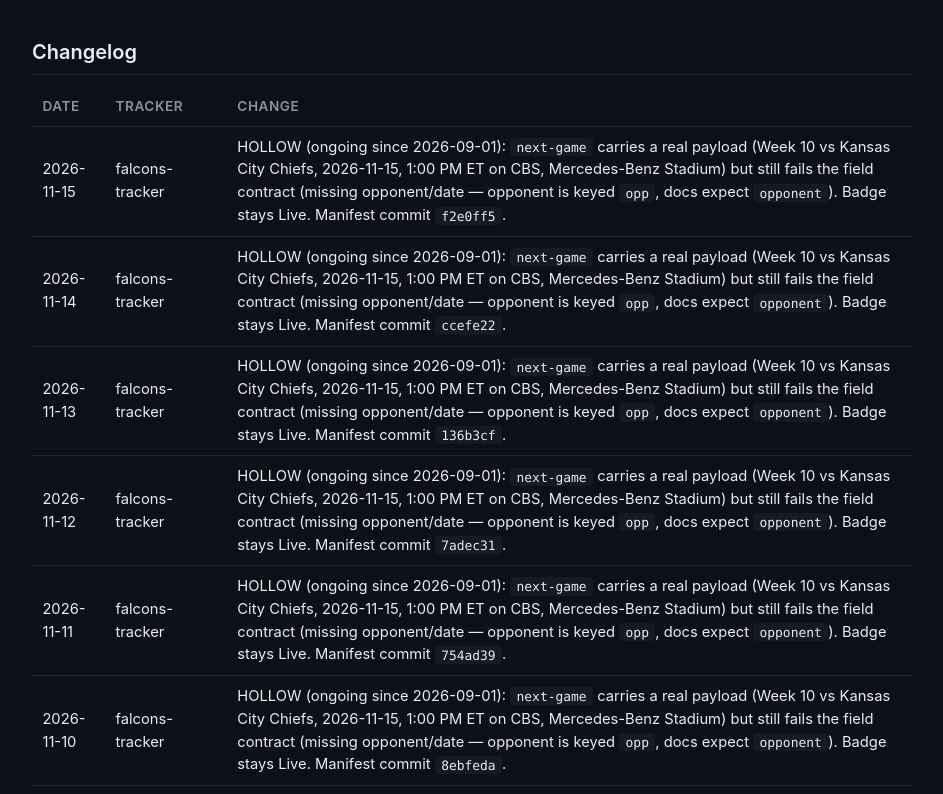
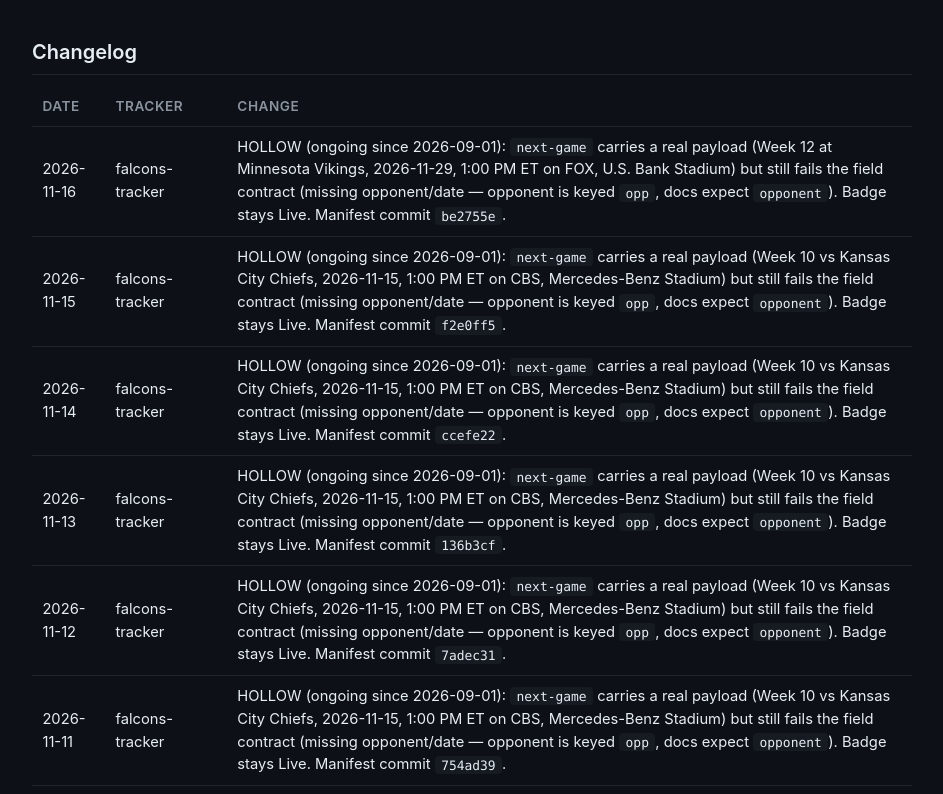
Before and after one commit to Nnnsightnnn/api, a plain HTML site: page index.html in a window 1280 px wide. Shown: the part 5365-6159 px from the top of the page, without its empty margins (168-1111 px from the left). Drawn offline with Linux system fonts and the light colour scheme.

Commit message:
Health check: 2026-11-16 - all four trackers 200; falcons next-game still hollow (opp vs opponent)
Co-Authored-By: Claude Opus 5.5 <noreply@anthropic.com>
Claude-Session: https://claude.ai/code/session_01KrNg1QeSNm94mwadANUCKf

```diff
--- a/index.html
+++ b/index.html
@@ -248,6 +248,7 @@ for ep in manifest["endpoints"]:
 <table>
   <thead><tr><th>Date</th><th>Tracker</th><th>Change</th></tr></thead>
   <tbody>
+    <tr><td>2026-11-16</td><td>falcons-tracker</td><td>HOLLOW (ongoing since 2026-09-01): <code>next-game</code> carries a real payload (Week 12 at Minnesota Vikings, 2026-11-29, 1:00 PM ET on FOX, U.S. Bank Stadium) but still fails the field contract (missing opponent/date — opponent is keyed <code>opp</code>, docs expect <code>opponent</code>). Badge stays Live. Manifest commit <code>be2755e</code>.</td></tr>
     <tr><td>2026-11-15</td><td>falcons-tracker</td><td>HOLLOW (ongoing since 2026-09-01): <code>next-game</code> carries a real payload (Week 10 vs Kansas City Chiefs, 2026-11-15, 1:00 PM ET on CBS, Mercedes-Benz Stadium) but still fails the field contract (missing opponent/date — opponent is keyed <code>opp</code>, docs expect <code>opponent</code>). Badge stays Live. Manifest commit <code>f2e0ff5</code>.</td></tr>
     <tr><td>2026-11-14</td><td>falcons-tracker</td><td>HOLLOW (ongoing since 2026-09-01): <code>next-game</code> carries a real payload (Week 10 vs Kansas City Chiefs, 2026-11-15, 1:00 PM ET on CBS, Mercedes-Benz Stadium) but still fails the field contract (missing opponent/date — opponent is keyed <code>opp</code>, docs expect <code>opponent</code>). Badge stays Live. Manifest commit <code>ccefe22</code>.</td></tr>
     <tr><td>2026-11-13</td><td>falcons-tracker</td><td>HOLLOW (ongoing since 2026-09-01): <code>next-game</code> carries a real payload (Week 10 vs Kansas City Chiefs, 2026-11-15, 1:00 PM ET on CBS, Mercedes-Benz Stadium) but still fails the field contract (missing opponent/date — opponent is keyed <code>opp</code>, docs expect <code>opponent</code>). Badge stays Live. Manifest commit <code>136b3cf</code>.</td></tr>
@@ -378,7 +379,7 @@ for ep in manifest["endpoints"]:
 
 <footer>
   Built and maintained by <a href="https://nnnsightnnn.com">Kenny</a>. Part of the <a href="https://github.com/Nnnsightnnn/claudekit">claudekit</a> ecosystem of AI-automated trackers.
-  <!-- last-verified --><br><small style="color: var(--dim);">Endpoints last verified: <time datetime="2026-11-15T10:07:32Z">November 15, 2026</time> · all four trackers serving 200 · see changelog for hollow notes</small>
+  <!-- last-verified --><br><small style="color: var(--dim);">Endpoints last verified: <time datetime="2026-11-16T10:07:59Z">November 16, 2026</time> · all four trackers serving 200 · see changelog for hollow notes</small>
 </footer>
 
 </div>
```
Also changed, not shown: .health/last.json, 1 other file.
